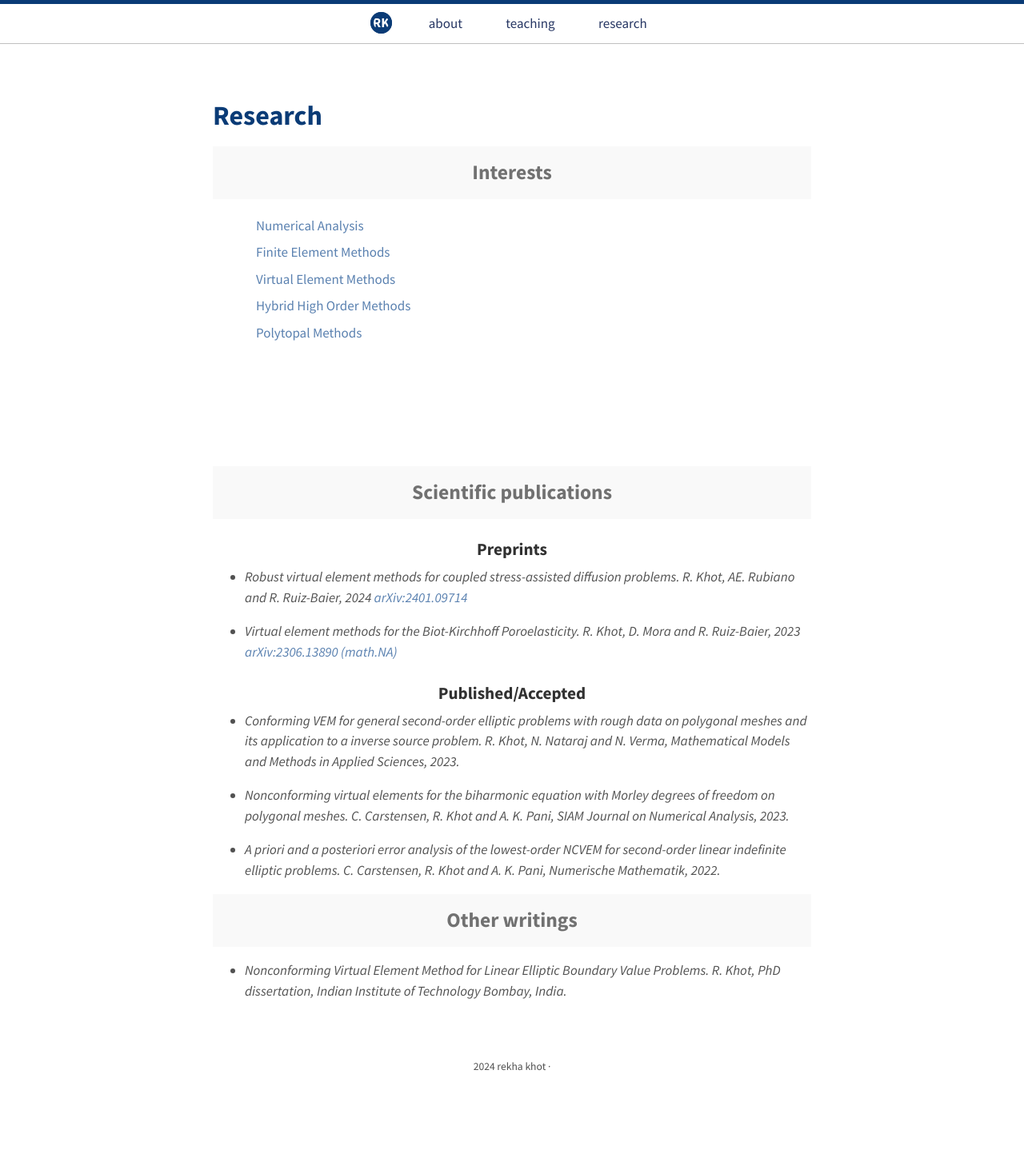
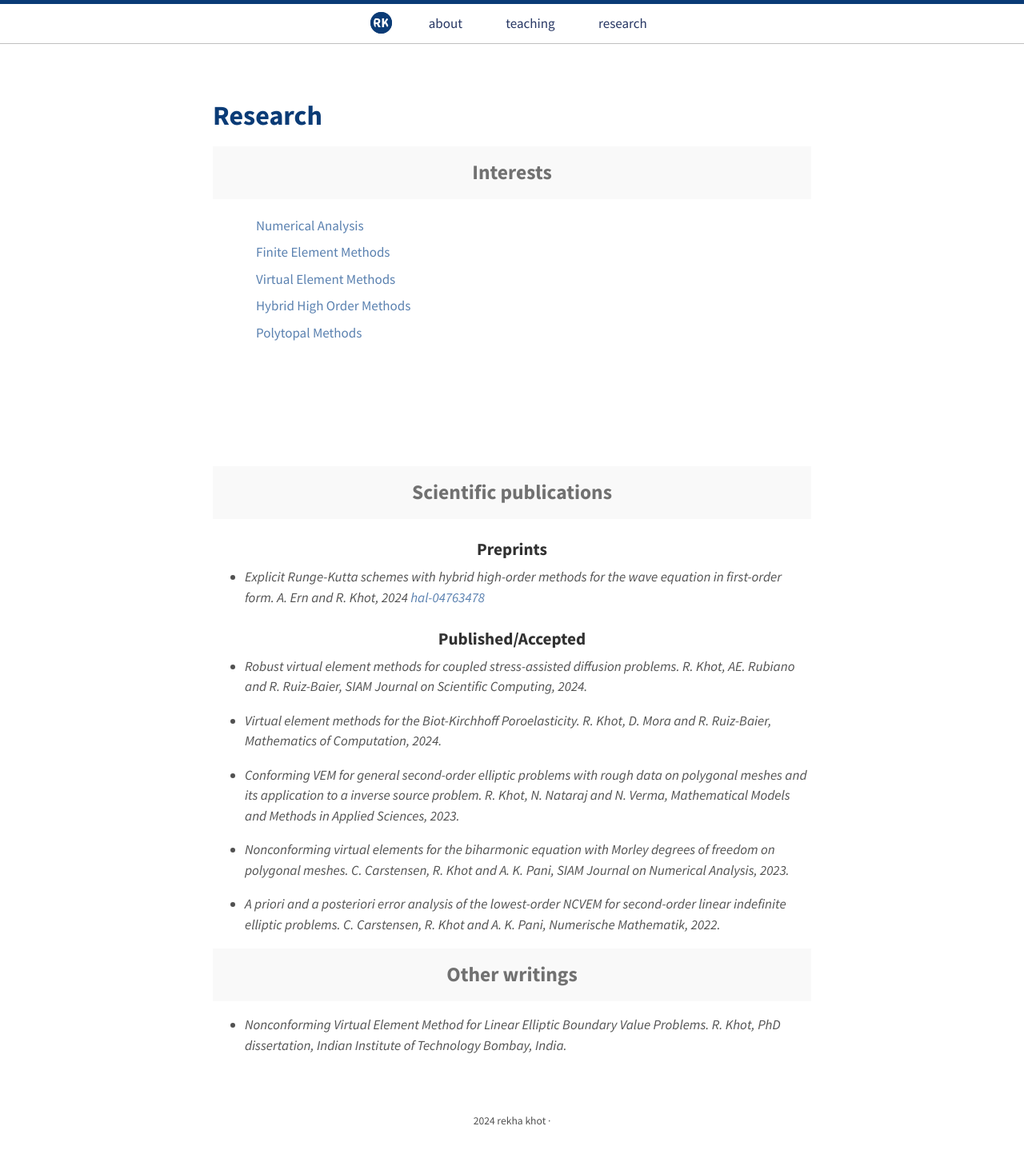
Before and after one commit to RekhaKhot/RekhaKhot.github.io, a Jekyll site: the page built from research.md, in a window 1280 px wide. Shown: the whole page at 80% size. Built offline with Jekyll 4.4.1, drawn with Linux system fonts in a browser that asks for light colours; before the commit the page ends 1380 px from its top, so only the background shows below that.

Commit message:
Update research.md

```diff
--- a/research.md
+++ b/research.md
@@ -29,16 +29,17 @@ title: Research
 <h2 class="message" align="center">Scientific publications</h2>
 <h3 align="center">Preprints</h3>
 
+* <i>Explicit Runge-Kutta schemes with hybrid high-order methods for the wave equation in first-order form.
+A. Ern and R. Khot, 2024
+[hal-04763478]( https://hal.science/hal-04763478)
+
+<h3 align="center">Published/Accepted</h3>
+
 * <i>Robust virtual element methods for coupled stress-assisted diffusion problems.
-R. Khot, AE. Rubiano and R. Ruiz-Baier, 2024
-[arXiv:2401.09714](https://arxiv.org/abs/2401.09714)
+R. Khot, AE. Rubiano and R. Ruiz-Baier, SIAM Journal on Scientific Computing, 2024.
 
 * <i>Virtual element methods for the Biot-Kirchhoff Poroelasticity.
-R. Khot, D. Mora and R. Ruiz-Baier, 2023
-[arXiv:2306.13890 (math.NA)](https://https://arxiv.org/abs/2306.13890/)
-
-
-<h3 align="center">Published/Accepted</h3>
+R. Khot, D. Mora and R. Ruiz-Baier, Mathematics of Computation, 2024.
 
 * <i>Conforming VEM for general second-order elliptic problems with rough data on polygonal meshes and its application to a inverse
 source problem.
```
